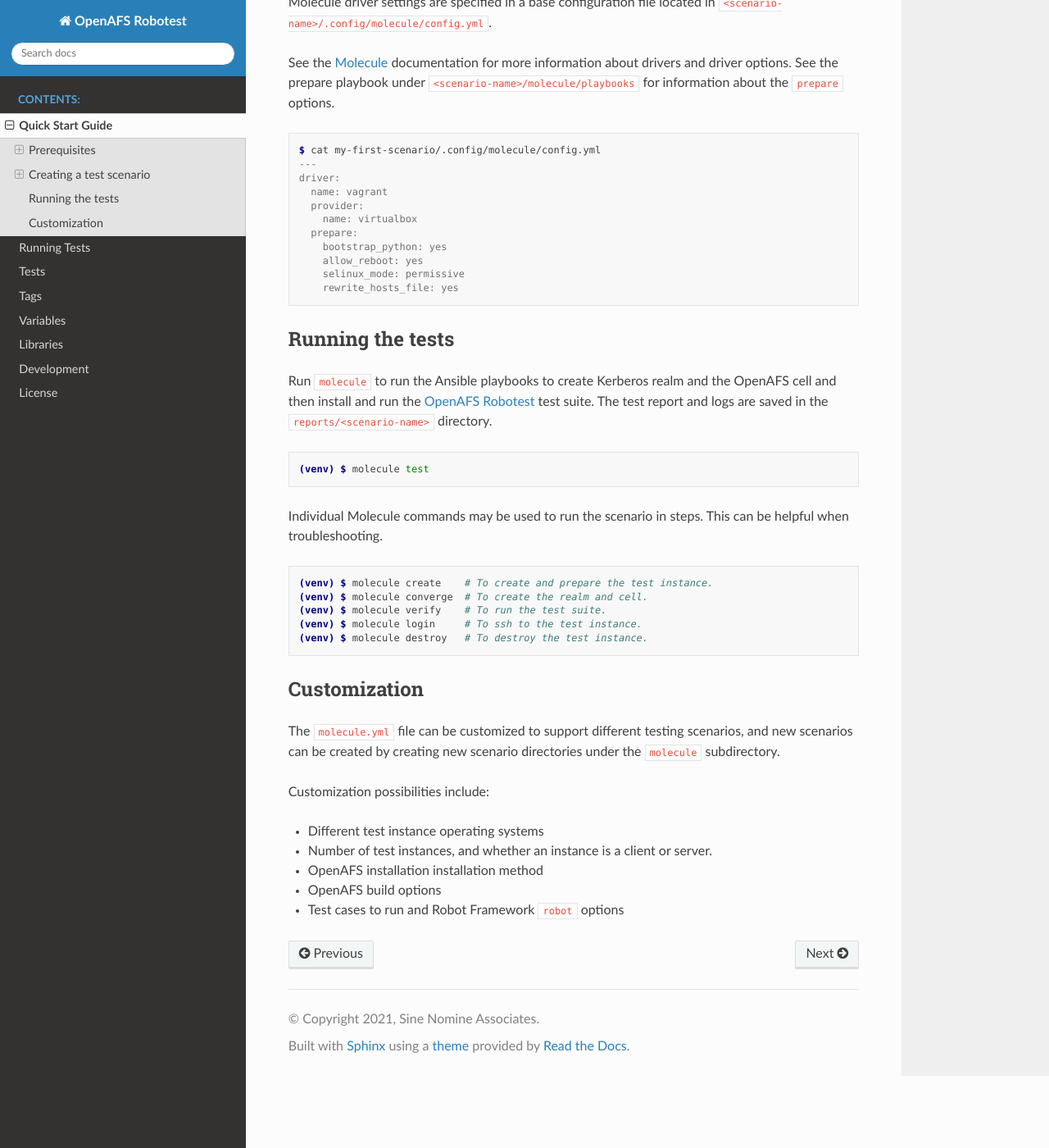
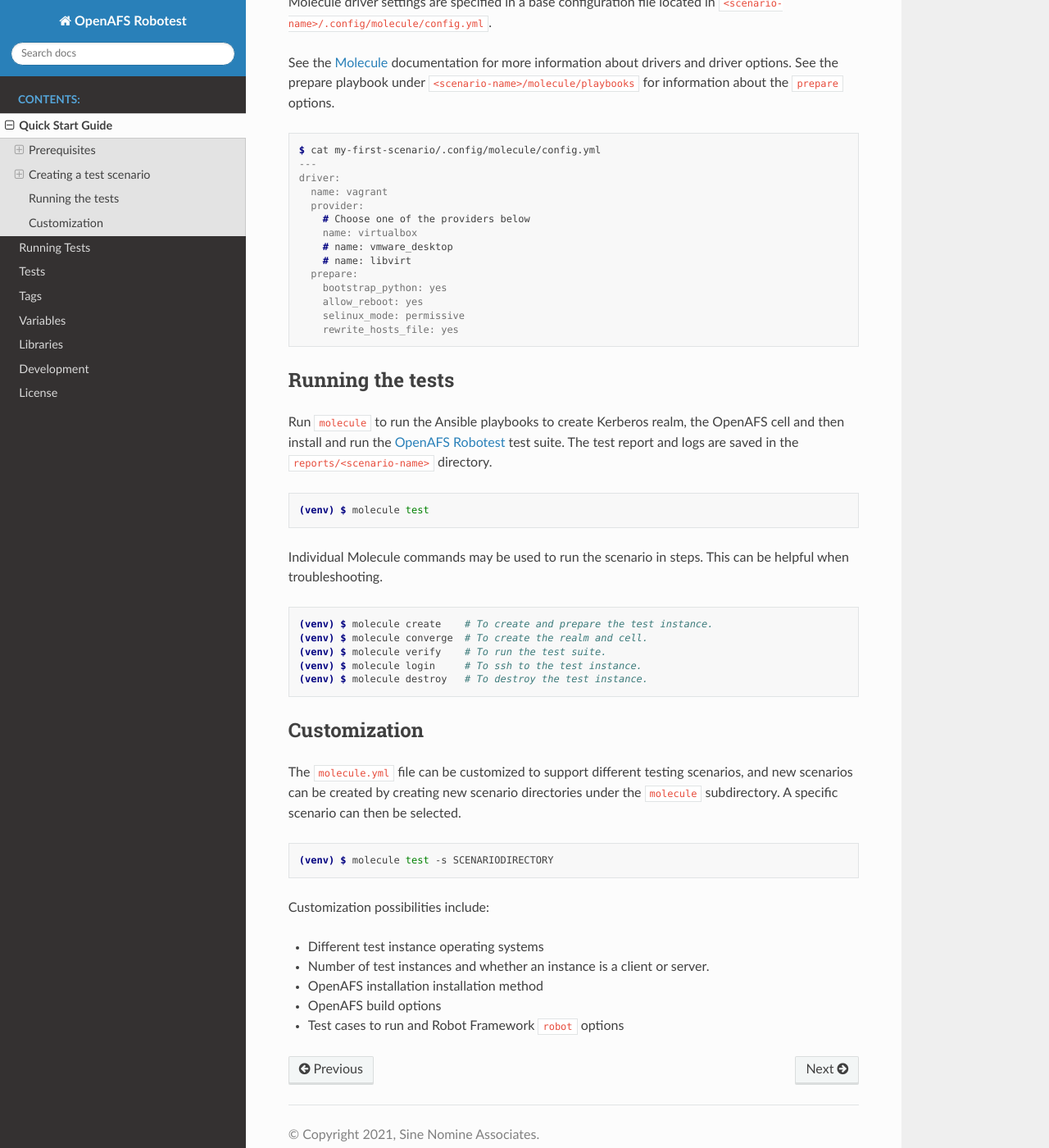
Before and after one commit to openafs-contrib/openafs-robotest, a Sphinx documentation site: the page built from docs/source/guide.rst, in a window 1280 px wide and 1400 px high, scrolled down 2911 px. Shown: the whole window at 82% size. Built offline with Sphinx 7.4.7 and the Read the Docs theme 2.0.0, drawn with Linux system fonts in a browser that asks for light colours; some of the changed text lies outside the part shown.

Commit message:
Update guide.rst

```diff
--- a/docs/source/guide.rst
+++ b/docs/source/guide.rst
@@ -5,7 +5,7 @@ Quick Start Guide
 
 This guide shows how to quickly create an OpenAFS_ test cell with Vagrant_ and
 Ansible_ and run `OpenAFS Robotest`_ suite on the ephemeral test cell. Ansible
-Molecule_ is used to run Vagrant, Ansible, and execute the tests.
+Molecule_ is used to run Vagrant, Ansible and execute the tests.
 
 The `OpenAFS Robotest`_ provides a `Cookiecutter`_ template so you can quickly
 create your initial Molecule configuration files.  The Molecule_ files may be
@@ -53,7 +53,7 @@ Cookiecutter
 ~~~~~~~~~~~~
 
 The OpenAFS Robotest repository includes a Cookiecutter_ template to help get
-started quickly.  You can run the ``cookiecutter`` command to start a new test
+started quickly. You can run the ``cookiecutter`` command to start a new test
 scenario.  ``cookiecutter`` may be installed with Python3 ``pip``.
 
 .. code-block:: console
@@ -137,7 +137,7 @@ Create a local git repository in the test scenario.
 Installing Molecule
 ~~~~~~~~~~~~~~~~~~~
 
-Install `Ansible`_, `Molecule`_, and `Molecule Robot Framework plugin`_.  A
+Install `Ansible`_, `Molecule`_, and `Molecule Robot Framework plugin`_. A
 Python virtualenv style installation in your scenario directory is recommended
 for these packages.
 
@@ -165,7 +165,10 @@ for information about the ``prepare`` options.
     driver:
       name: vagrant
       provider:
+        # Choose one of the providers below
         name: virtualbox
+        # name: vmware_desktop
+        # name: libvirt
       prepare:
         bootstrap_python: yes
         allow_reboot: yes
@@ -175,7 +178,7 @@ for information about the ``prepare`` options.
 Running the tests
 -----------------
 
-Run ``molecule`` to run the Ansible playbooks to create Kerberos realm and the
+Run ``molecule`` to run the Ansible playbooks to create Kerberos realm, the
 OpenAFS cell and then install and run the `OpenAFS Robotest`_ test suite. The
 test report and logs are saved in the ``reports/<scenario-name>`` directory.
 
@@ -200,11 +203,16 @@ Customization
 The ``molecule.yml`` file can be customized to support different testing
 scenarios, and new scenarios can be created by creating new scenario directories
 under the ``molecule`` subdirectory.
+A specific scenario can then be selected.
+
+.. code-block:: console
+
+    (venv) $ molecule test -s SCENARIODIRECTORY
 
 Customization possibilities include:
 
 * Different test instance operating systems
-* Number of test instances, and whether an instance is a client or server.
+* Number of test instances and whether an instance is a client or server.
 * OpenAFS installation installation method
 * OpenAFS build options
 * Test cases to run and Robot Framework ``robot`` options
```
Also changed, not shown: other parts of docs/source/guide.rst (+2 -2 lines).
